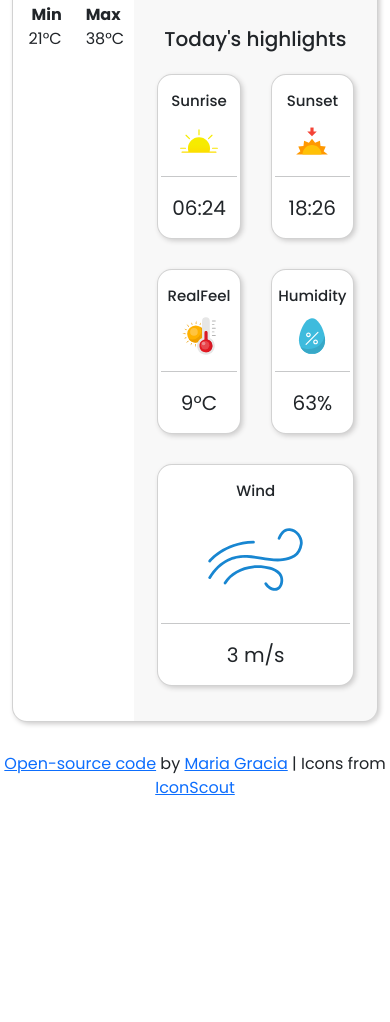
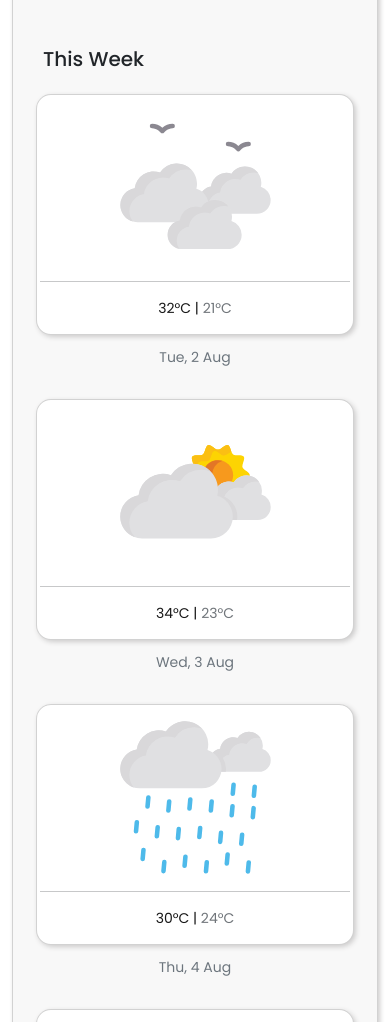
Before and after one commit to mariagracialg/WeatherApp_project, a plain HTML site: page index.html in a window 390 px wide. Shown: the part 565-1587 px from the top of the page. Before the commit the page ends 1385 px from the top, so only its background shows below. Drawn offline with nearby package versions, Linux system fonts and the light colour scheme.

Commit message:
Fix class col to improve mobile viewport

```diff
--- a/index.html
+++ b/index.html
@@ -28,7 +28,7 @@
     <div class="container">
       <div class="card mb-3">
         <div class="row g-0">
-          <div class="col-4 left-container">
+          <div class="col-md-4 left-container">
             <br />
             <form class="search col-9" id="search-form">
               <label>Today in</label>
@@ -103,10 +103,10 @@
               </div>
             </div>
           </div>
-          <div class="col-8 right-container">
+          <div class="col-md-8 right-container">
             <div class="row">
               <h5 class="weeks-title">This Week</h5>
-              <div class="col">
+              <div class="col-sm">
                 <div class="card-body">
                   <div class="card text-center">
                     <div class="card-body">
@@ -116,7 +116,9 @@
                         width="50%"
                       />
                       <hr />
-                      <p class="card-text weather-temp">21°C | 32°C</p>
+                      <p class="card-text weather-temp">
+                        32°C | <span class="forecast-min-temp">21°C</span>
+                      </p>
                     </div>
                   </div>
                   <p class="card-text weeks-day">
@@ -124,7 +126,7 @@
                   </p>
                 </div>
               </div>
-              <div class="col">
+              <div class="col-sm">
                 <div class="card-body">
                   <div class="card text-center">
                     <div class="card-body">
@@ -134,7 +136,9 @@
                         width="50%"
                       />
                       <hr />
-                      <p class="card-text weather-temp">23°C | 34°C</p>
+                      <p class="card-text weather-temp">
+                        34°C | <span class="forecast-min-temp">23°C</span>
+                      </p>
                     </div>
                   </div>
                   <p class="card-text weeks-day">
@@ -142,13 +146,15 @@
                   </p>
                 </div>
               </div>
-              <div class="col">
+              <div class="col-sm">
                 <div class="card-body">
                   <div class="card text-center">
                     <div class="card-body">
                       <img src="images/rain.svg" alt="rain icon" width="50%" />
                       <hr />
-                      <p class="card-text weather-temp">24°C | 30°C</p>
+                      <p class="card-text weather-temp">
+                        30°C | <span class="forecast-min-temp">24°C</span>
+                      </p>
                     </div>
                   </div>
                   <p class="card-text weeks-day">
@@ -156,13 +162,15 @@
                   </p>
                 </div>
               </div>
-              <div class="col">
+              <div class="col-sm">
                 <div class="card-body">
                   <div class="card text-center">
                     <div class="card-body">
                       <img src="images/sun.svg" alt="sun icon" width="50%" />
                       <hr />
-                      <p class="card-text weather-temp">27°C | 33°C</p>
+                      <p class="card-text weather-temp">
+                        33°C | <span class="forecast-min-temp">27°C</span>
+                      </p>
                     </div>
                   </div>
                   <p class="card-text weeks-day">
@@ -170,7 +178,7 @@
                   </p>
                 </div>
               </div>
-              <div class="col">
+              <div class="col-sm">
                 <div class="card-body">
                   <div class="card text-center">
                     <div class="card-body">
@@ -180,7 +188,9 @@
                         width="50%"
                       />
                       <hr />
-                      <p class="card-text weather-temp">25°C | 36°C</p>
+                      <p class="card-text weather-temp">
+                        36°C | <span class="forecast-min-temp">25°C</span>
+                      </p>
                     </div>
                   </div>
                   <p class="card-text weeks-day">
@@ -189,7 +199,7 @@
                 </div>
               </div>
               <h5 class="weeks-title">Today's highlights</h5>
-              <div class="col">
+              <div class="col-sm">
                 <div class="card-body">
                   <div class="card text-center">
                     <div class="card-body">
@@ -201,7 +211,7 @@
                   </div>
                 </div>
               </div>
-              <div class="col">
+              <div class="col-sm">
                 <div class="card-body">
                   <div class="card text-center">
                     <div class="card-body">
@@ -213,7 +223,7 @@
                   </div>
                 </div>
               </div>
-              <div class="col">
+              <div class="col-sm">
                 <div class="card-body">
                   <div class="card text-center">
                     <div class="card-body">
@@ -231,7 +241,7 @@
                   </div>
                 </div>
               </div>
-              <div class="col">
+              <div class="col-sm">
                 <div class="card-body">
                   <div class="card text-center">
                     <div class="card-body">
@@ -249,7 +259,7 @@
                   </div>
                 </div>
               </div>
-              <div class="col">
+              <div class="col-sm">
                 <div class="card-body">
                   <div class="card text-center">
                     <div class="card-body">
--- a/style.css
+++ b/style.css
@@ -55,6 +55,10 @@ body {
 }
 .weather-temp {
   font-size: 14px;
+  color: rgb(24, 24, 24);
+}
+.forecast-min-temp {
+  color: #70757a;
 }
 .weather-fact {
   font-size: 20px;
```
